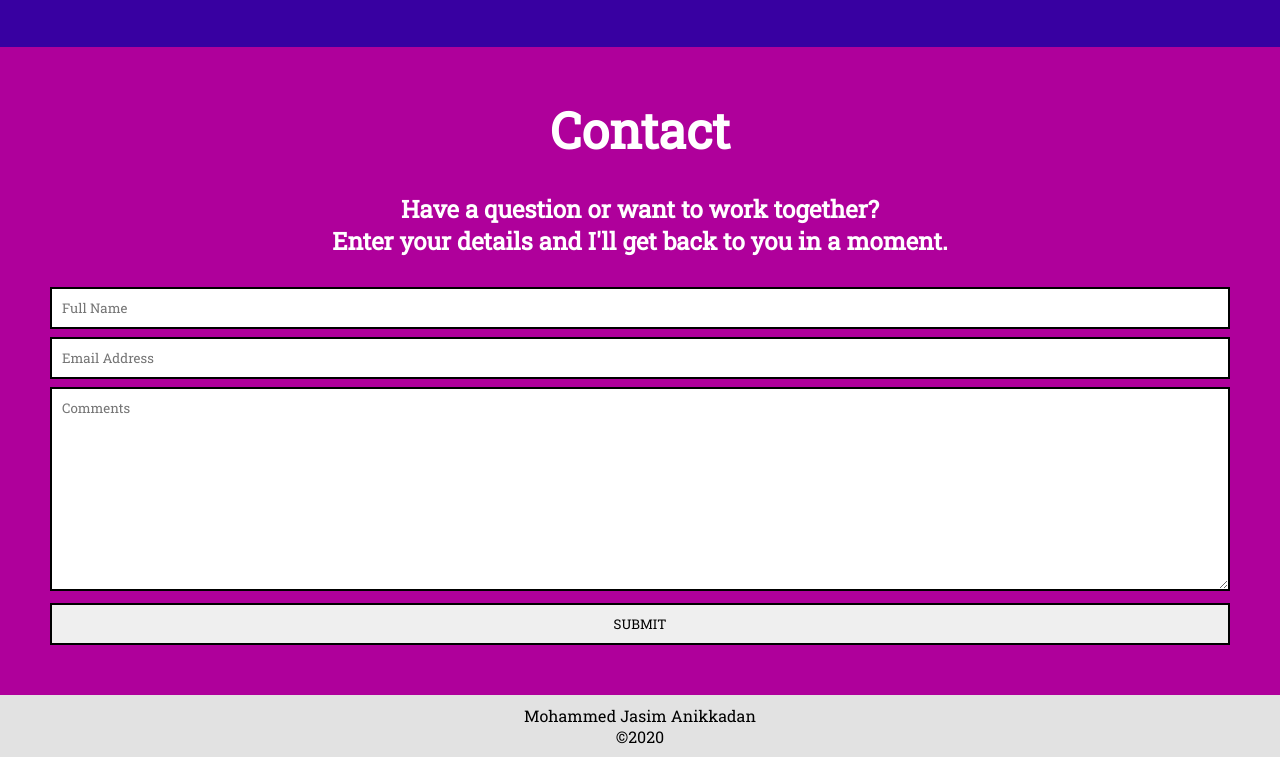
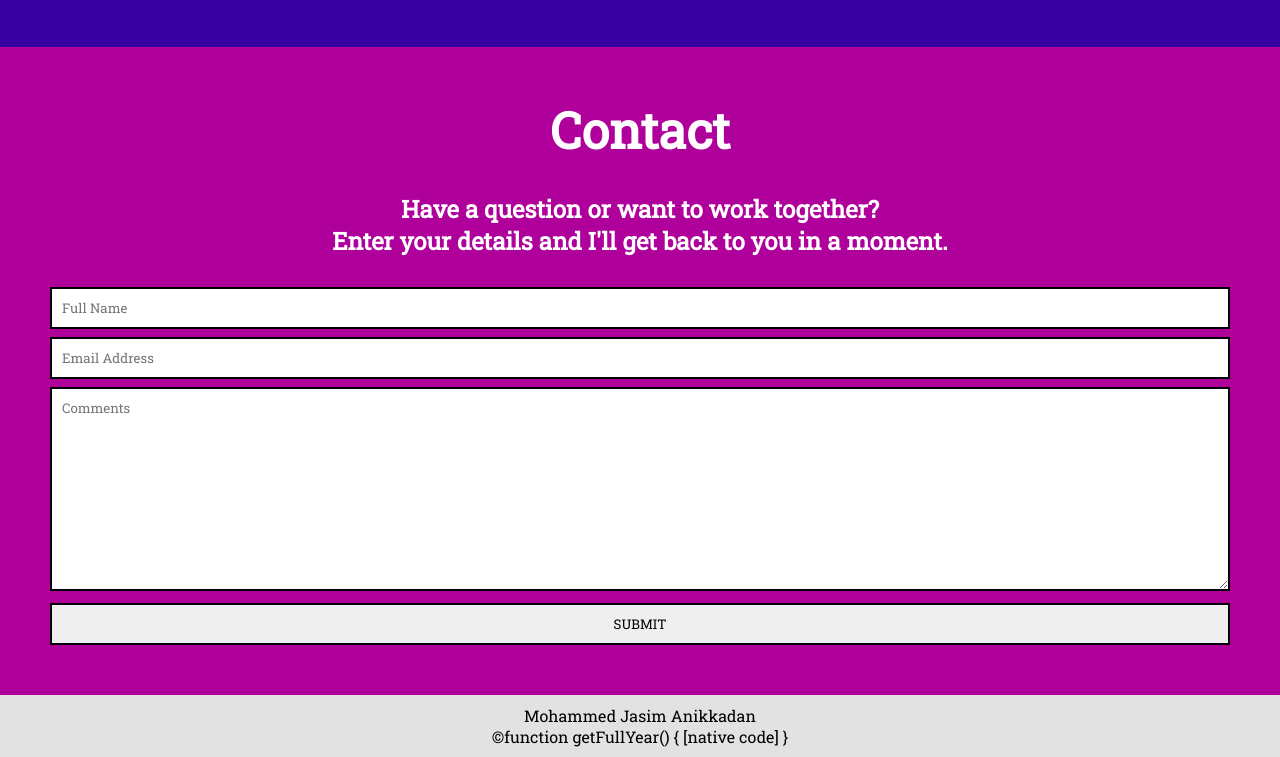
Before and after one commit to akjasim/portfolio-starter, a plain HTML site: page index.html in a window 1280 px wide. Shown: the part 1659-2416 px from the top of the page. Drawn offline with Linux system fonts and the light colour scheme.

Commit message:
dynamic yeat

```diff
--- a/index.html
+++ b/index.html
@@ -128,6 +128,11 @@
       </div>
     </section>
 
-    <footer>Mohammed Jasim Anikkadan<br />&copy;2020</footer>
+    <footer>Mohammed Jasim Anikkadan<br />&copy;<span id="year"></span></footer>
+
+    <script>
+      const year = new Date().getFullYear;
+      document.getElementById("year").innerHTML = year;
+    </script>
   </body>
 </html>
```
